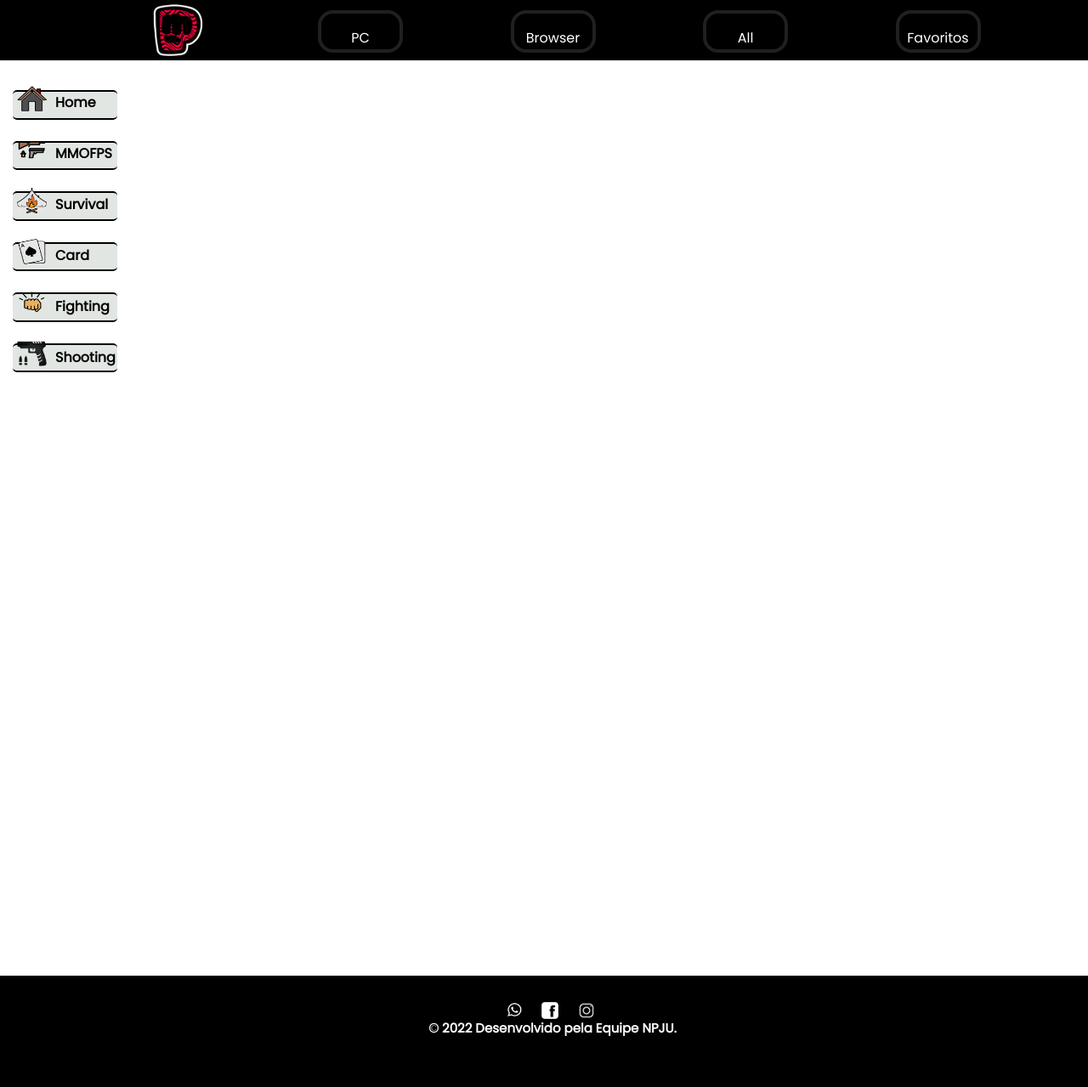
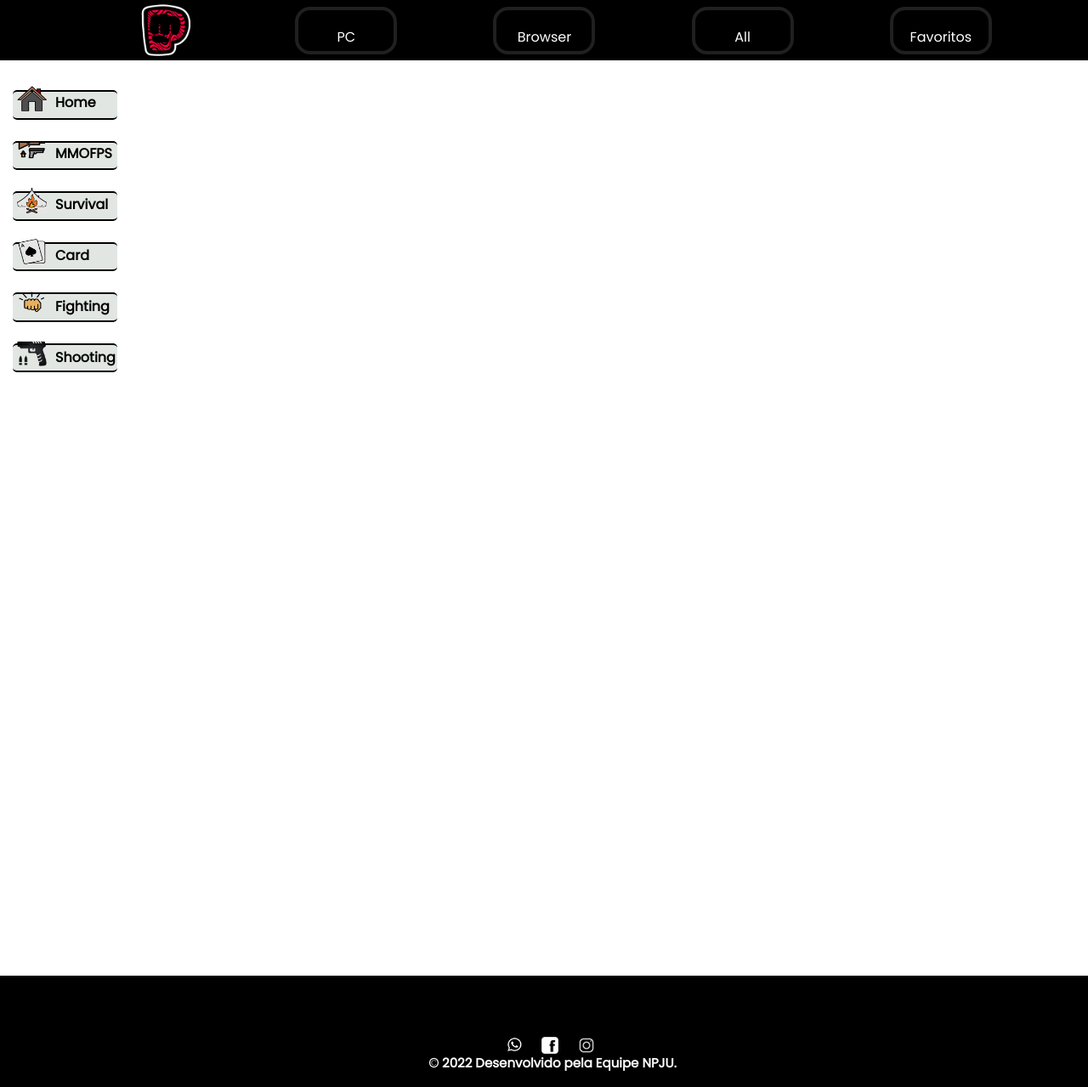
Before and after one commit to BrunoDouglas123/PDPGames, a plain HTML site: page index.html in a window 1280 px wide. Shown: the whole page at 85% size. Drawn offline with Linux system fonts and the light colour scheme; no server answers.

```diff
--- a/style.css
+++ b/style.css
@@ -103,22 +103,22 @@ button {
     cursor: pointer;
     outline: none;
     font-size: 35px;
-    padding-top: 60px 38px;
+    padding-top: -4px;
     border-radius: 18px;
     background: none;
     transition: box-shadow 0.1s;
     color: #202020;
     border: 4px solid #202020;
-    width: 100px;
-    height: 50px;
-    margin-top: -3px;
+    width: 120px;
+    height: 56px;
+    margin-top: -5px;
 }
 
 button:hover {
-    border: 4px solid #bf00ff;
-    color: #bf00ff;
-    box-shadow: 0px 0px 35px #bf00ff, 0px 0px 15px #bf00ff inset;
-    text-shadow: 0px 0px 10px #bf00ff, 0px 0px 3px;
+    border: 4px solid brown;
+    color: brown;
+    box-shadow: 0px 0px 35px brown, 0px 0px 15px brown inset;
+    text-shadow: 0px 0px 10px brown, 0px 0px 3px;
 }
 
 a {
@@ -137,7 +137,7 @@ footer {
     flex-direction: row;
     justify-content: center;
 
-    padding-top: 20px;
+    padding-top: 61px;
     padding-left: 20px;
 }
 
```
